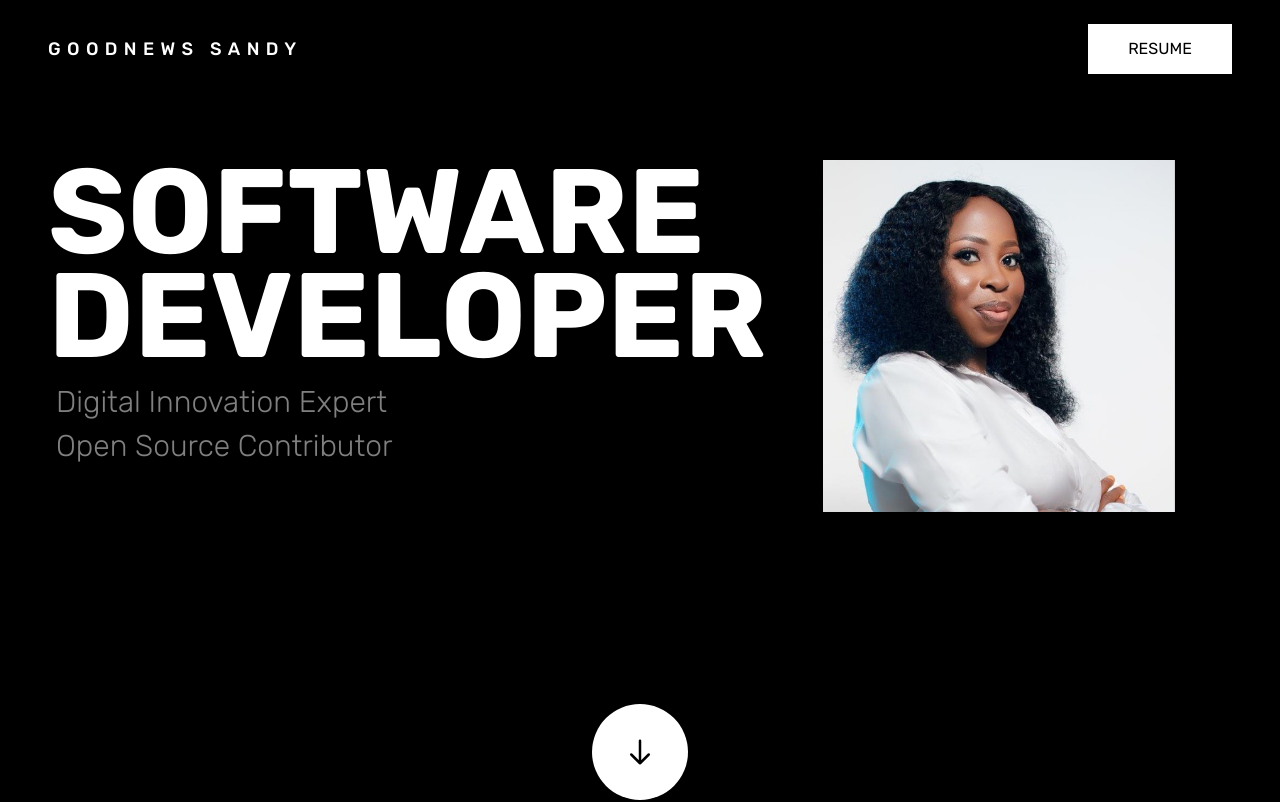
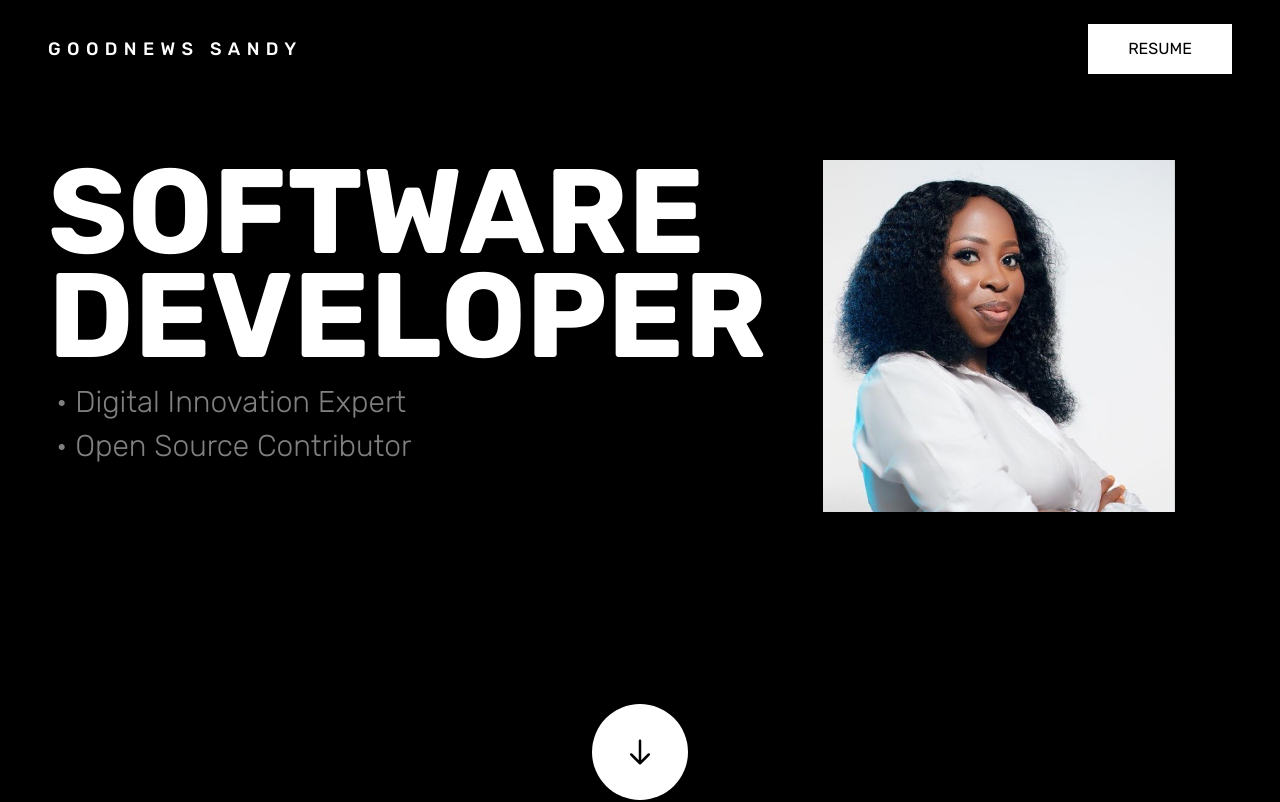
Before and after one commit to sandygudie/sandy_portfolio, a Next.js app: page / in a window 1280 px wide. Shown: the top 802 px of the page. Built offline with nearby package versions, Linux system fonts and the light colour scheme.

Commit message:
Update job titles with bullet points

```diff
--- a/pages/index.js
+++ b/pages/index.js
@@ -52,8 +52,8 @@ export default function Home() {
                 </h1>
 
                 <p className="text-lg md:text-3xl mt-2 lg:ml-2 font-light">
-                <p className="md:my-2 text-gray-100">Digital Innovation Expert</p>
-                <p className="md:my-2 text-gray-100">Open Source Contributor</p>
+                <p className="md:my-2 text-gray-100"> • Digital Innovation Expert</p>
+                <p className="md:my-2 text-gray-100"> • Open Source Contributor</p>
                 </p>
               </div>
               <div
```
